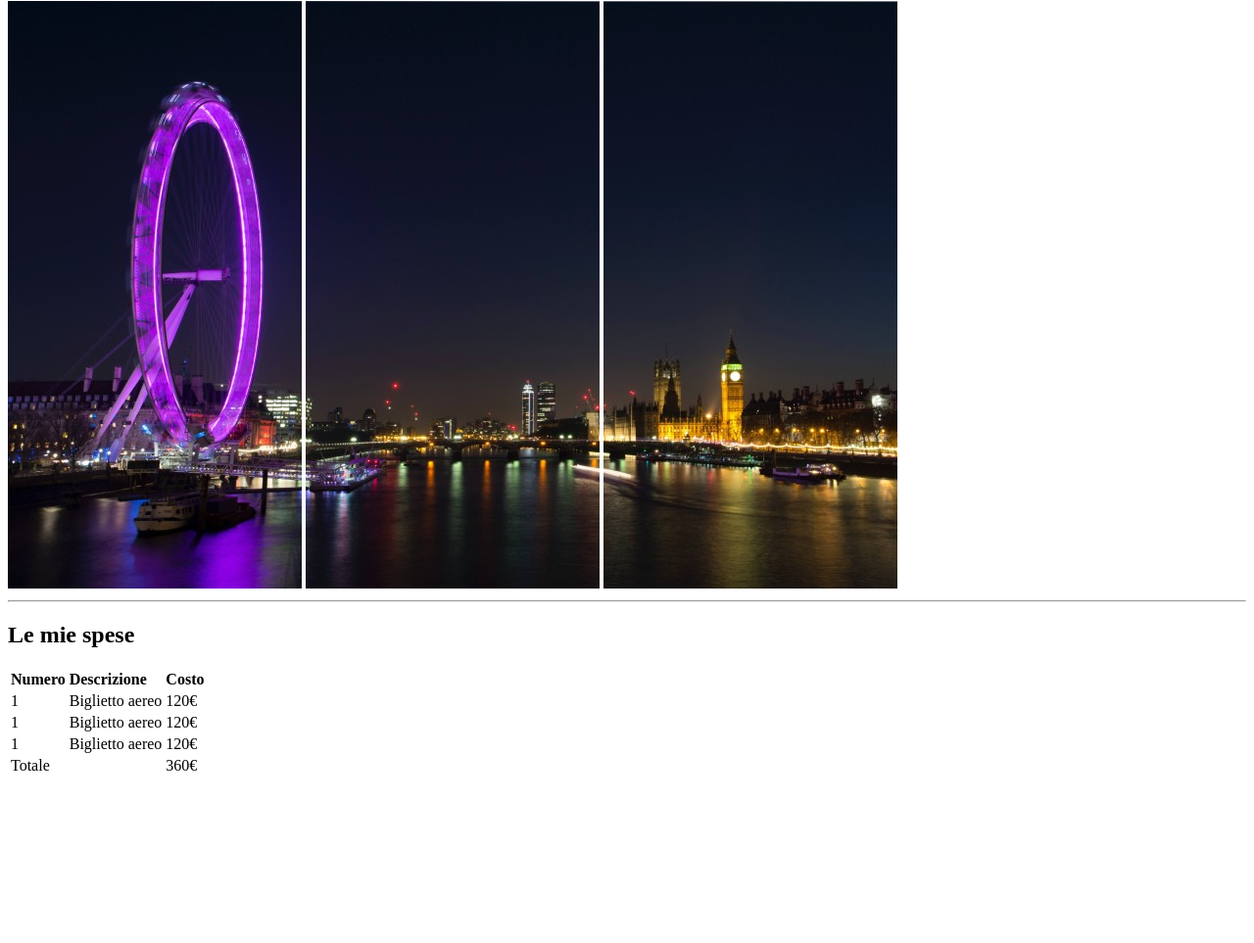
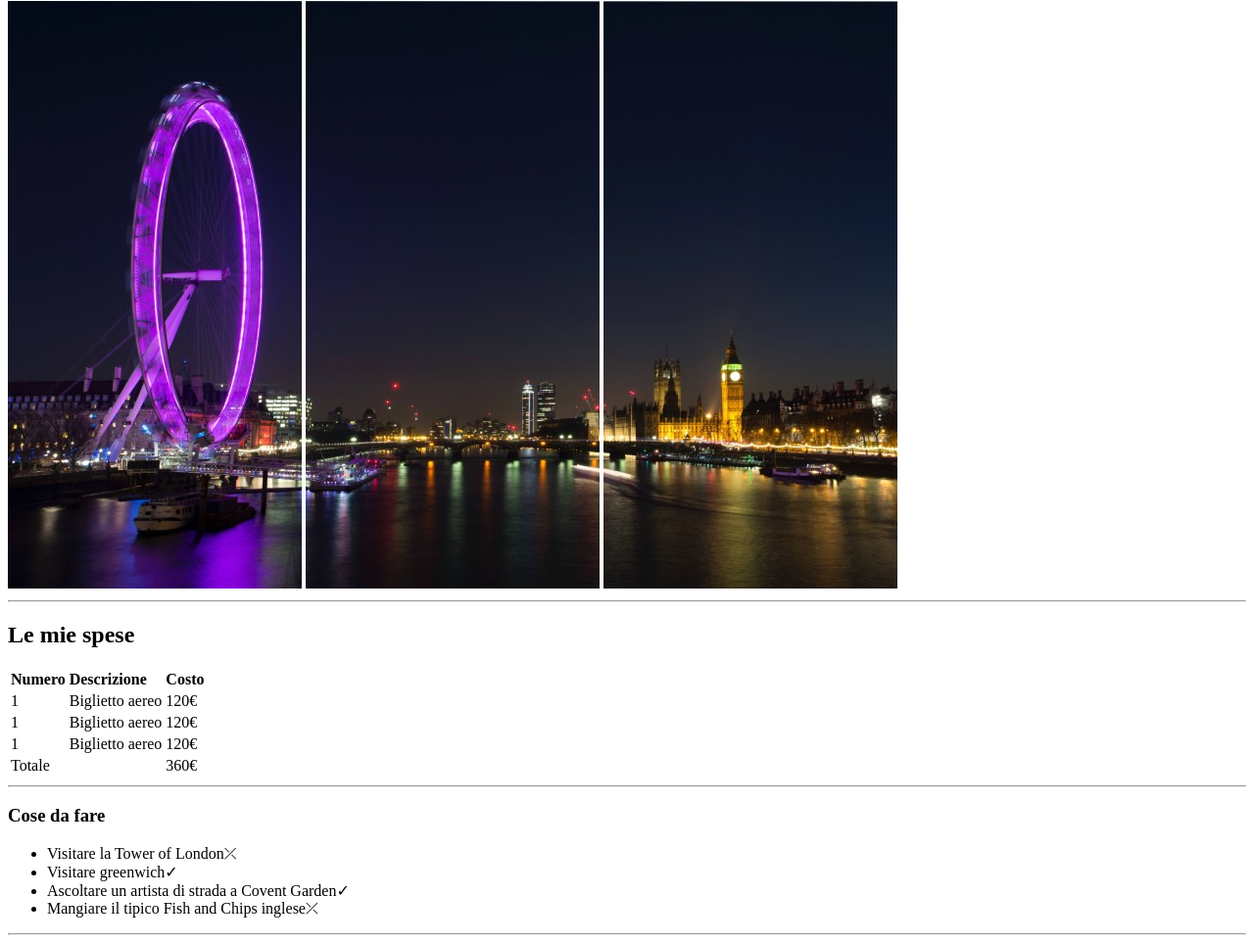
Before and after one commit to lapoceracchini/html-london-trip, a plain HTML site: page index.html in a window 1280 px wide. Shown: the part 79-1042 px from the top of the page at 98% size. Before the commit the page ends 881 px from the top, so only its background shows below. Drawn offline with Linux system fonts and the light colour scheme.

Commit message:
seconda parte del body

```diff
--- a/index.html
+++ b/index.html
@@ -48,6 +48,18 @@
           <td>360&euro;</td>
         </tr>
       </table>
+
+      <hr>
+        <h3>Cose da fare</h3>
+          <ul>
+            <li>Visitare la Tower of London&#10539;</li>
+            <li>Visitare greenwich&check;</li>
+            <li>Ascoltare un artista di strada a Covent Garden&check;</li>
+            <li>Mangiare il tipico Fish and Chips inglese&#10539;</li>
+          </ul>
+
+      <hr>
+
     </main>
 
   </body>
```
